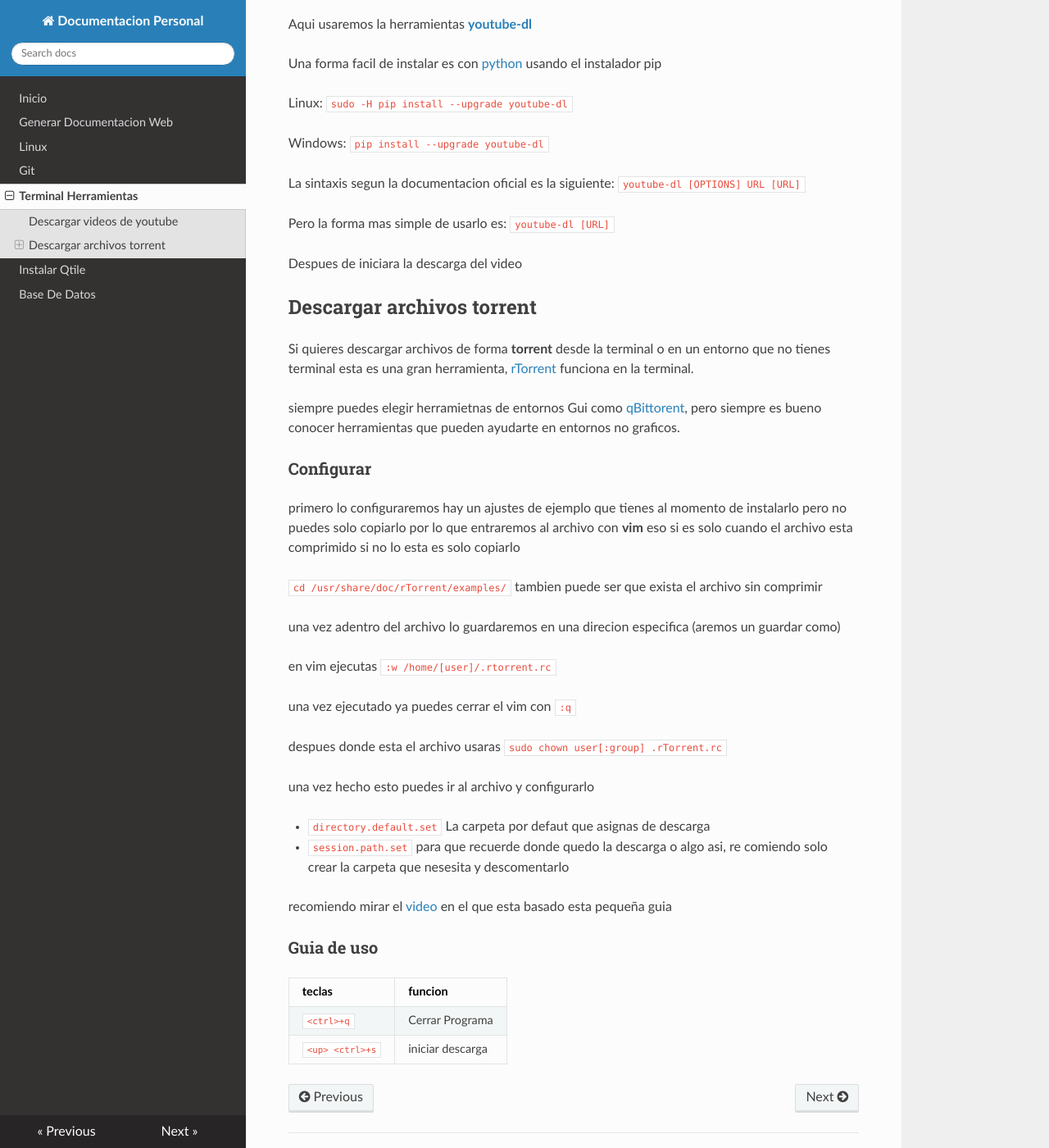
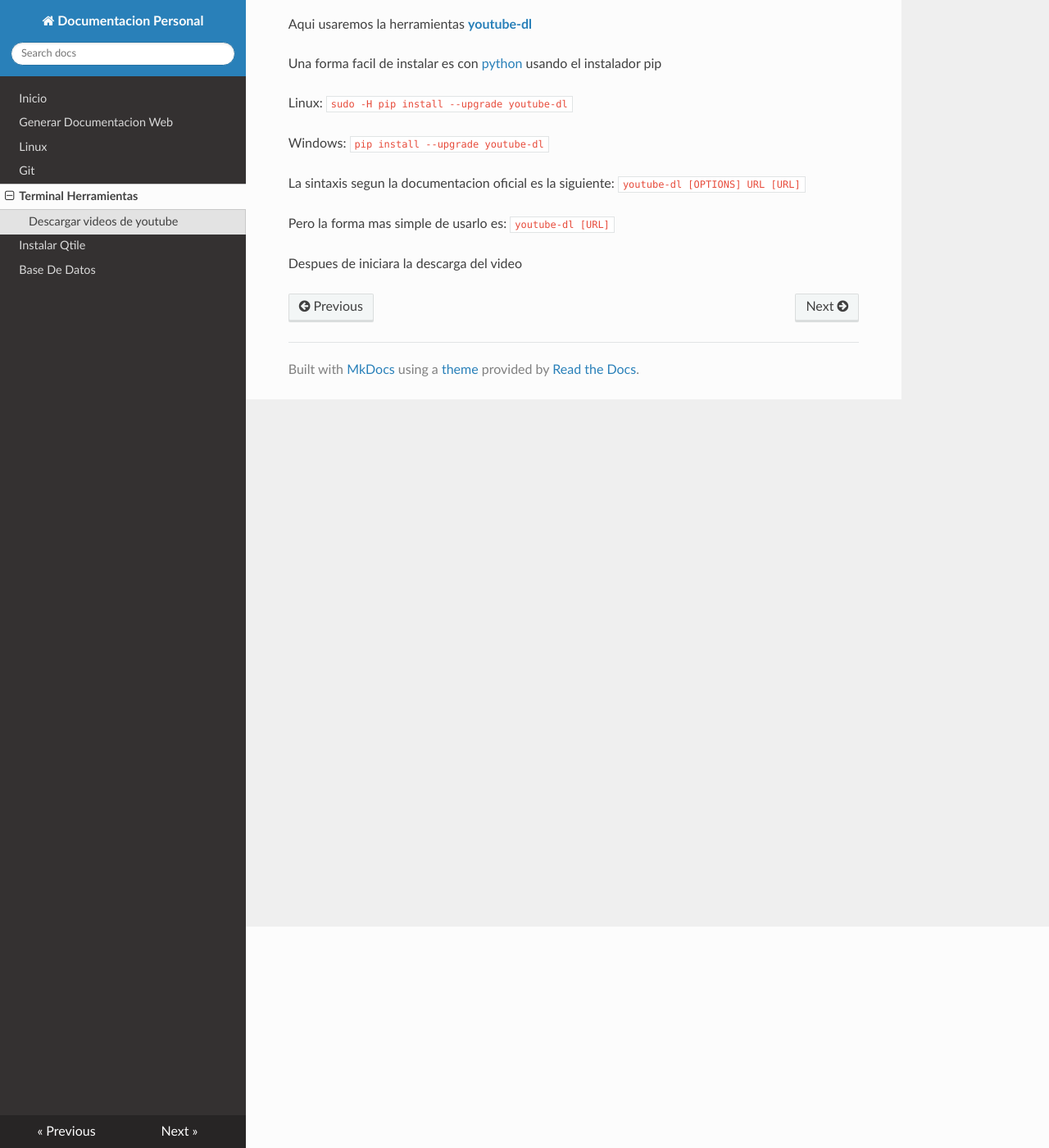
Before and after one commit to KiroKHS/DocInfo, an MkDocs documentation site: the page built from docs/Heramientas.md, in a window 1280 px wide and 1400 px high, scrolled down 270 px. Shown: the whole window at 82% size. Built offline with MkDocs 1.6.1, drawn with Linux system fonts in a browser that asks for light colours; nearby versions of some CDN libraries; some of the changed text lies outside the part shown.

Commit message:
herramienta que no utilizare

```diff
--- a/docs/Heramientas.md
+++ b/docs/Heramientas.md
@@ -1,6 +1,7 @@
-# Herramientas de terminal
+# Herramientas
 
-Hay muchas herramientas en las terminales que se pueden instalar en linux y algunas otra en windows, por ejemplo youtube-dl y muchos otros.
+Aqui te mostrare las herramientas que me he encontrado que pueden ayudarte o facilitarte algunas cosas o que te puede interesar en usar
+
 
 ## Descargar videos de youtube
 
@@ -17,37 +18,3 @@ La sintaxis segun la documentacion oficial es la siguiente: `youtube-dl [OPTIONS
 Pero la forma mas simple de usarlo es: `youtube-dl [URL]`
 
 Despues de iniciara la descarga del video
-
-## Descargar archivos torrent
-
-Si quieres descargar archivos de forma **torrent** desde la terminal o en un entorno que no tienes terminal esta es una gran herramienta, [rTorrent](https://github.com/rakshasa/rtorrent/wiki#installation) funciona en la terminal.
-
-siempre puedes elegir herramietnas de entornos Gui como [qBittorent](https://www.qbittorrent.org), pero siempre es bueno conocer herramientas que pueden ayudarte en entornos no graficos.
-
-### Configurar
-primero lo configuraremos hay un ajustes de ejemplo que tienes al momento de instalarlo
-pero no puedes solo copiarlo por lo que entraremos al archivo con **vim** eso si es solo cuando el archivo esta comprimido si no lo esta es solo copiarlo
-
-`cd /usr/share/doc/rTorrent/examples/`
-tambien puede ser que exista el archivo sin comprimir
-
-una vez adentro del archivo lo guardaremos en una direcion especifica (aremos un guardar como)
-
-en vim ejecutas `:w /home/[user]/.rtorrent.rc`
-
-una vez ejecutado ya puedes cerrar el vim con `:q`
-
-despues donde esta el archivo usaras `sudo chown user[:group] .rTorrent.rc`
-
-una vez hecho esto puedes ir al archivo y configurarlo
-
-- `directory.default.set ` La carpeta por defaut que asignas de descarga
-- `session.path.set ` para que recuerde donde quedo la descarga o algo asi, re comiendo solo crear la carpeta que nesesita y descomentarlo
-
-recomiendo mirar el [video](https://www.youtube.com/watch?v=2n93ioqHf-U) en el que esta basado esta pequeña guia
-
-### Guia de uso
-|teclas|funcion|
---|--
-`<ctrl>+q`|Cerrar Programa
-`<up> <ctrl>+s`|iniciar descarga
```
